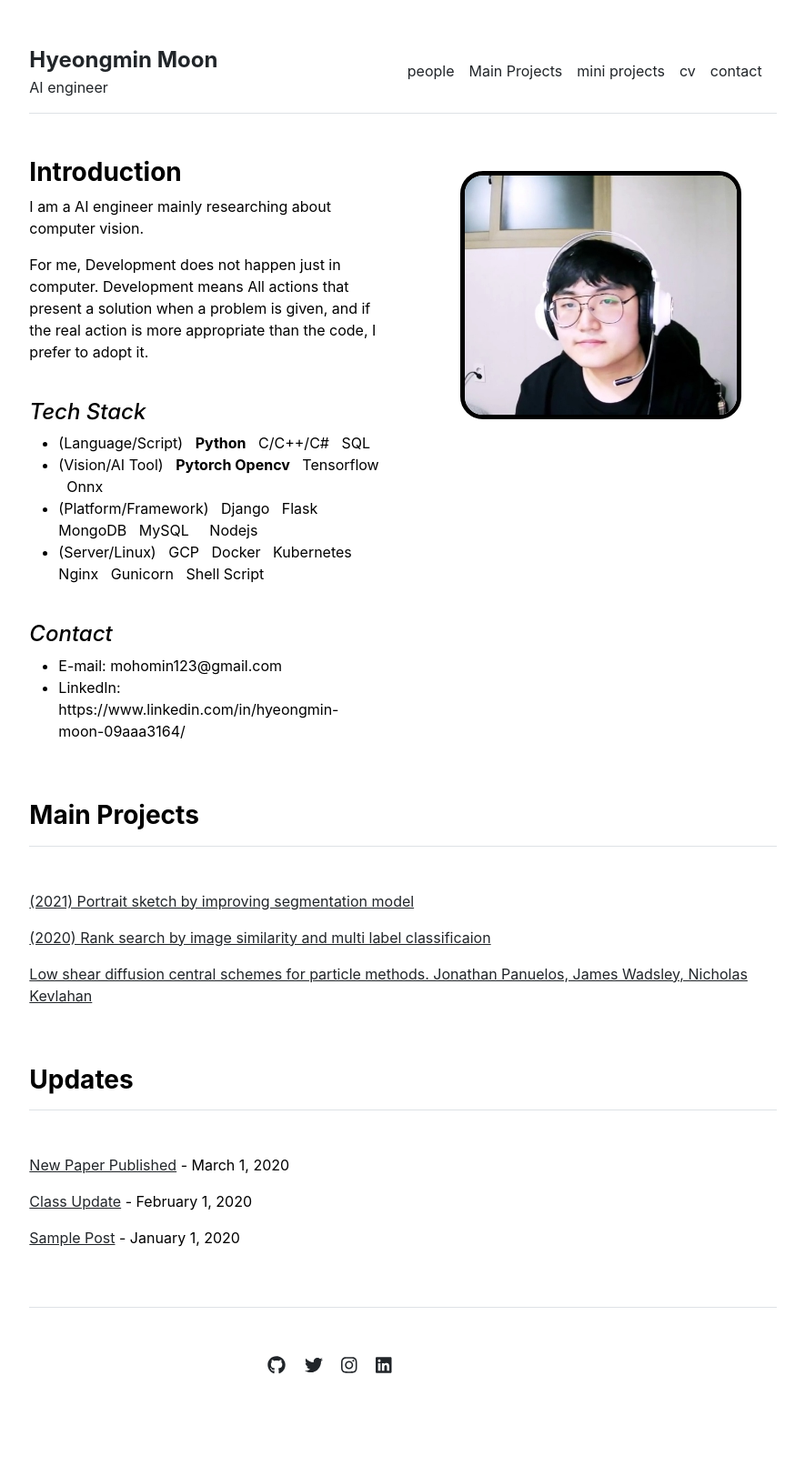
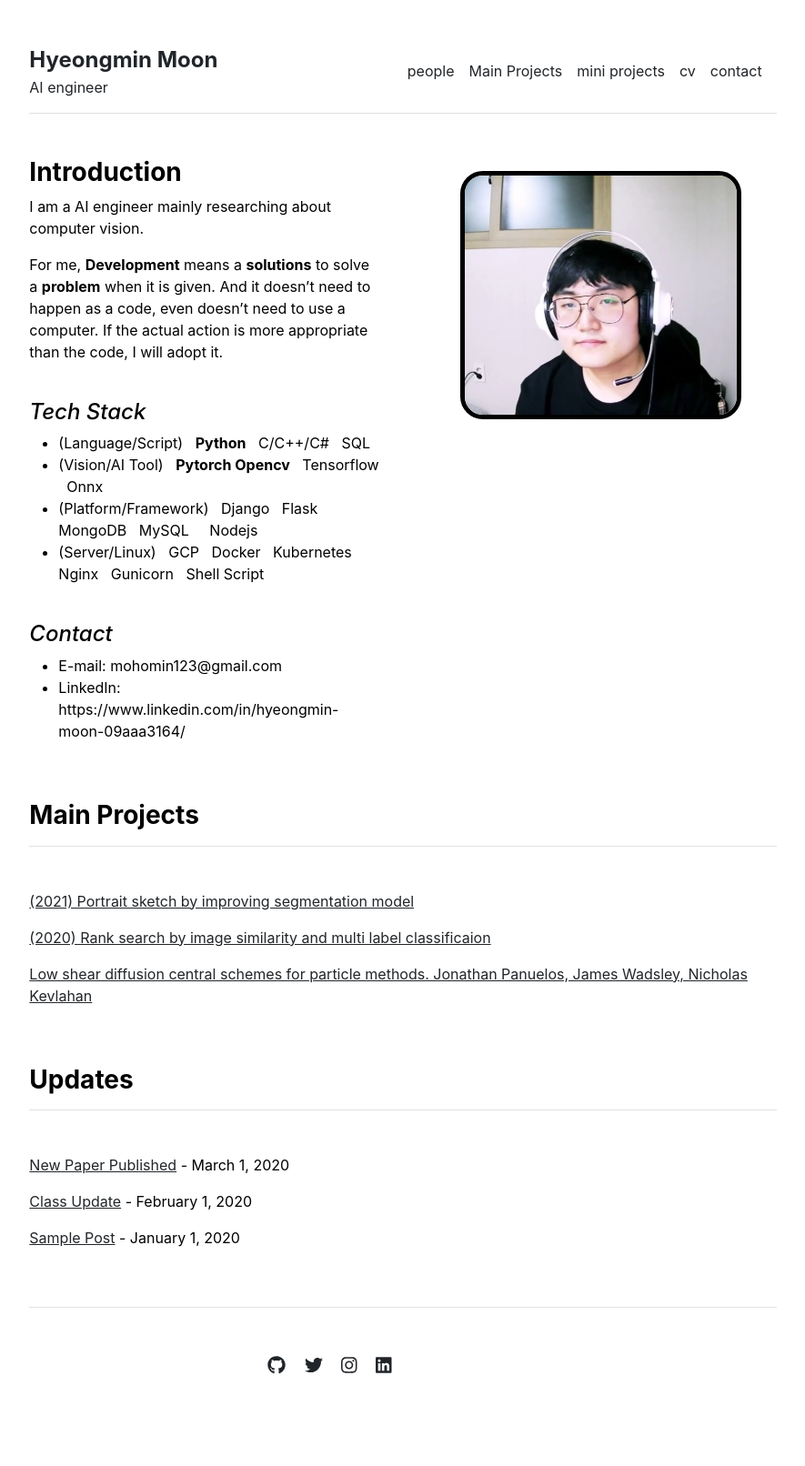
Before and after one commit to HyeongminMoon/HyeongminMoon.github.io, a Jekyll site: the page built from index.md, in a window 1280 px wide. Shown: the whole page at 91% size, without its empty margins (197-1082 px from the left). Built offline with Jekyll 4.4.1, drawn with Linux system fonts in a browser that asks for light colours.

Commit message:
Update index.md

```diff
--- a/index.md
+++ b/index.md
@@ -4,7 +4,7 @@ title: "Home"
 ---
 I am a AI engineer mainly researching about computer vision.
 
-For me, Development does not happen just in computer. Development means All actions that present a solution when a problem is given, and if the real action is more appropriate than the code, I prefer to adopt it.
+For me, **Development** means a **solutions** to solve a **problem** when it is given. And it doesn't need to happen as a code, even doesn't need to use a computer. If the actual action is more appropriate than the code, I will adopt it.
 <br> <br />
 
 #### *Tech Stack*
```
